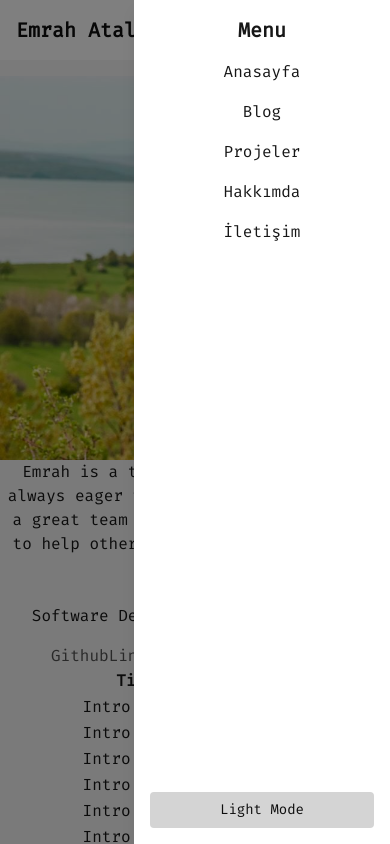
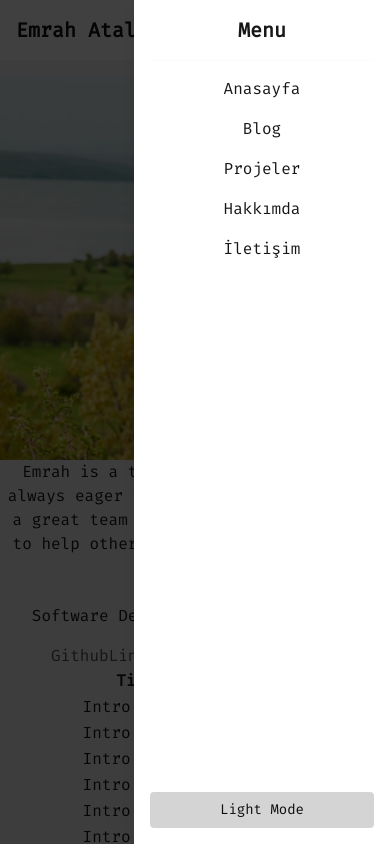
Before and after one commit to eatalay13/eatalay_dev, a Next.js app: page /about in a window 390 px wide. Both pictures are taken after a click on the button 267 px from the left and 30 px from the top of the page. Shown: the top 844 px of the page. Built offline with nearby package versions, Linux system fonts and the light colour scheme.

Commit message:
feat: Improve Drawer component for mobile navigation
The Drawer component has been updated to include a button for toggling between light mode and dark mode. This enhancement provides users with the ability to switch between different color themes based on their preference.

```diff
--- a/src/components/drawer/index.tsx
+++ b/src/components/drawer/index.tsx
@@ -12,11 +12,12 @@ interface DrawerProps {
 function Drawer({ isDrawerOpen, closeDrawer }: DrawerProps) {
     return (
         <>
-            <div className={`fixed inset-0 bg-black bg-opacity-50 z-10 transition-opacity ${isDrawerOpen ? 'opacity-100' : 'opacity-0 pointer-events-none'}`} onClick={closeDrawer}></div>
-            <div className={`fixed top-0 right-0 w-64 bg-white h-full text-center shadow-lg z-20 transform transition-transform ${isDrawerOpen ? 'translate-x-0' : 'translate-x-full'}`}>
+            <div className={`fixed inset-0 bg-black bg-opacity-75 z-10 transition-opacity ${isDrawerOpen ? 'opacity-100' : 'opacity-0 pointer-events-none'}`} onClick={closeDrawer}></div>
+            <div className={`fixed top-0 right-0 w-64 bg-white dark:bg-gray-800 h-full text-center shadow-lg z-20 transform transition-transform ${isDrawerOpen ? 'translate-x-0' : 'translate-x-full'}`}>
                 <div className="flex flex-col h-full">
                     <div className="p-4 flex-grow">
                         <h2 className="text-xl font-bold mb-4">Menu</h2>
+                        <hr className="mb-4 opacity-10" />
                         <ul>
                             {routes.map((route) => (
                                 <li key={route.name} className={cn("mb-4")}>
```
